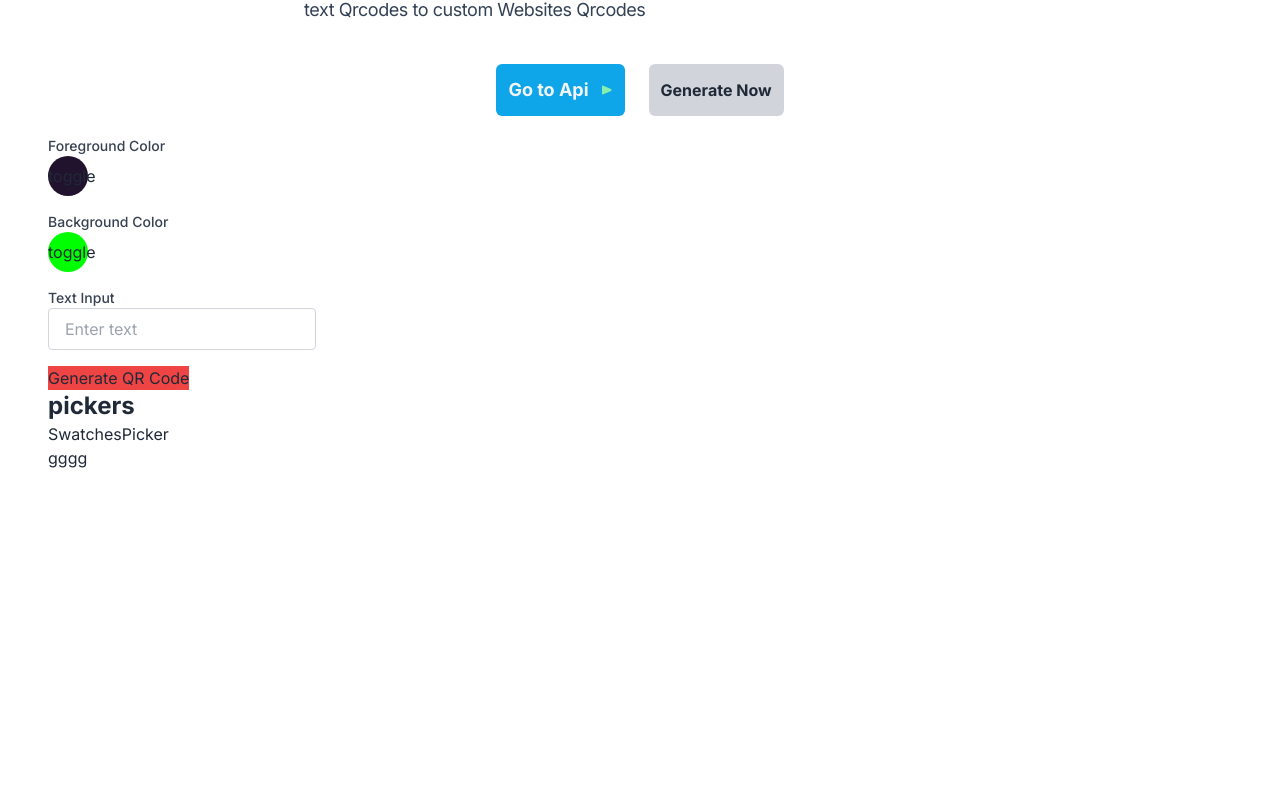
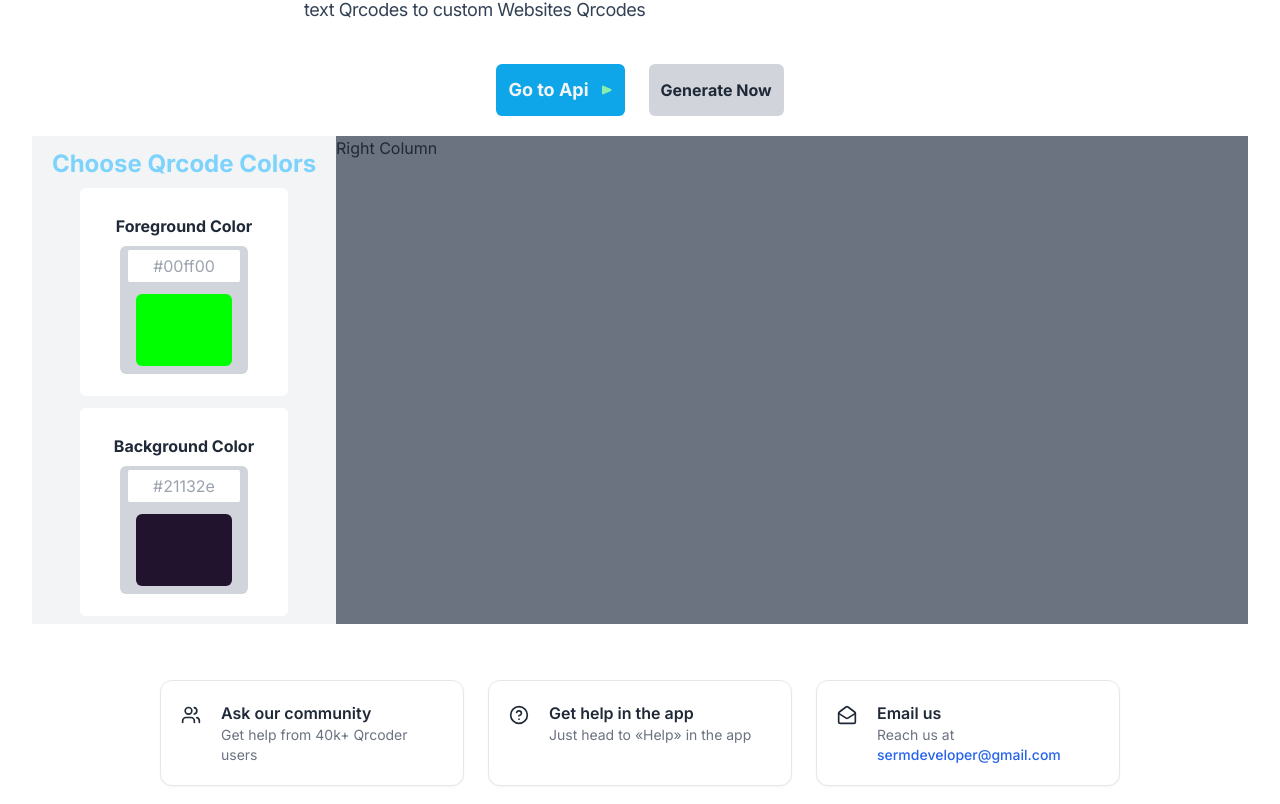
Before and after one commit to Serm357/real-qr-code-generator-and-api, a Next.js app: page / in a window 1280 px wide. Shown: the part 416-1220 px from the top of the page. Built offline with nearby package versions, Linux system fonts and the light colour scheme.

Commit message:
handle Click functionality

```diff
--- /dev/null
+++ b/app/components/ColorChooser.tsx
@@ -0,0 +1,17 @@
+const ColorChooser = ({
+  name,
+  handleClick,
+}: {
+  name: String;
+  handleClick: () => String;
+}) => {
+  return (
+    <div className=" w-52 h-52 rounded-md bg-white flex flex-col items-center justify-center gap-2 ">
+      <h1 className="text-center font-bold mt-1">{name}</h1>
+      <div className="bg-green-300 w-32 h-32 rounded-md" onClick={() => {}}>
+        <h3 className="bg-white p-1 rounded-sm  m-1">#00ff00</h3>
+      </div>
+    </div>
+  );
+};
+export default ColorChooser;
--- a/app/layout.tsx
+++ b/app/layout.tsx
@@ -7,8 +7,8 @@ import TopBanner from "./components/TopBanner";
 const inter = Inter({ subsets: ["latin"] });
 
 export const metadata: Metadata = {
-  title: "Create Next App",
-  description: "Generated by create next app",
+  title: "Qrcode | Serm dev ",
+  description: "Generate free Qrcodes of all types",
 };
 
 export default function RootLayout({
--- a/app/page.tsx
+++ b/app/page.tsx
@@ -1,17 +1,6 @@
 "use client";
 import { useState } from "react";
-import {
-  ChromePicker,
-  AlphaPicker,
-  SketchPicker,
-  GithubPicker,
-  CirclePicker,
-  HuePicker,
-  CompactPicker,
-  SwatchesPicker,
-  MaterialPicker,
-  ColorResult,
-} from "react-color";
+import { SwatchesPicker } from "react-color";
 import About from "./components/About";
 import Hero from "./components/Hero";
 import { generateQrCode } from "./utils";
@@ -19,7 +8,6 @@ import { generateQrCode } from "./utils";
 const HomePage: React.FC = () => {
   const [inputText, setInputText] = useState("");
   const [qrCodeUrl, setQrCodeUrl] = useState("");
-  const [isDarkMode, setIsDarkMode] = useState(false);
   const [backgroundColor, setBackgroundColor] = useState("21132e");
   const [foregroundColor, setForegroundColor] = useState("00ff00");
   const [backgroundDisplayColor, setBackgroundDisplayColor] =
@@ -53,7 +41,7 @@ const HomePage: React.FC = () => {
   return (
     <div className="container mx-auto p-8  text-gray-800">
       <Hero />
-      <section id="qrGenerator" className="container min-h-screen px-4 mt-5">
+      {/* <section id="qrGenerator" className="container min-h-screen px-4 mt-5">
         <div className="mb-4 relative">
           <label className="block text-sm font-medium text-gray-700">
             Foreground Color
@@ -132,17 +120,10 @@ const HomePage: React.FC = () => {
             <img src={qrCodeUrl} alt="QR Code" className="max-w-full" />
           </div>
         )}
-        <h1 className="font-bold text-2xl">pickers</h1>
-        <div>
-          <h1> SwatchesPicker </h1>
-          <div className="h-52 w-52" style={{ backgroundColor: swatchColor }}>
-            gggg
-          </div>
-        </div>
-      </section>
+      </section> */}
       {/*  */}
       <section
-        id=""
+        id="qrGenerator"
         className="grid grid-cols-1 md:grid-cols-4   w-full h-full md:max-w-screen-xl"
       >
         <div className="md:col-span-1 bg-gray-100 h-full">
@@ -153,19 +134,37 @@ const HomePage: React.FC = () => {
             <div className=" w-52 h-52 rounded-md bg-white flex flex-col items-center justify-center gap-2 ">
               <h1 className="text-center font-bold mt-1">Foreground Color</h1>
               <div
-                className="bg-green-300 w-32 h-32 rounded-md"
-                onClick={() => {}}
+                className="bg-gray-300 w-32 h-32 rounded-md flex flex-col items-center justify-center gap-2"
+                onClick={() => setShowColorPickerFore((prev) => !prev)}
               >
-                <h3 className="bg-white p-1 rounded-sm  m-1">#00ff00</h3>
+                <input
+                  className="bg-white p-1 rounded-sm  m-1 text-center w-28"
+                  type="text"
+                  placeholder={foregroundDisplayColor}
+                />
+
+                <div
+                  className=" w-24 h-24 rounded-md hover:cursor-pointer mb-2"
+                  style={{ backgroundColor: foregroundDisplayColor }}
+                ></div>
               </div>
             </div>
             <div className="  w-52 h-52 rounded-md bg-white flex flex-col items-center justify-center gap-2 ">
               <h1 className="text-center font-bold mt-1">Background Color</h1>
               <div
-                className="bg-green-300 w-32 h-32 rounded-md"
-                onClick={() => {}}
+                className="bg-gray-300 w-32 h-32 rounded-md flex flex-col items-center justify-center gap-2"
+                onClick={() => setShowColorPickerBack((prev) => !prev)}
               >
-                <h3 className="bg-white p-1 rounded-sm   m-1">#00ff00</h3>
+                <input
+                  className="bg-white p-1 rounded-sm   m-1 text-center w-28"
+                  type="text"
+                  placeholder={backgroundDisplayColor}
+                />
+
+                <div
+                  className=" w-24 h-24 rounded-md hover:cursor-pointer mb-2"
+                  style={{ backgroundColor: backgroundDisplayColor }}
+                ></div>
               </div>
             </div>
           </div>
```
